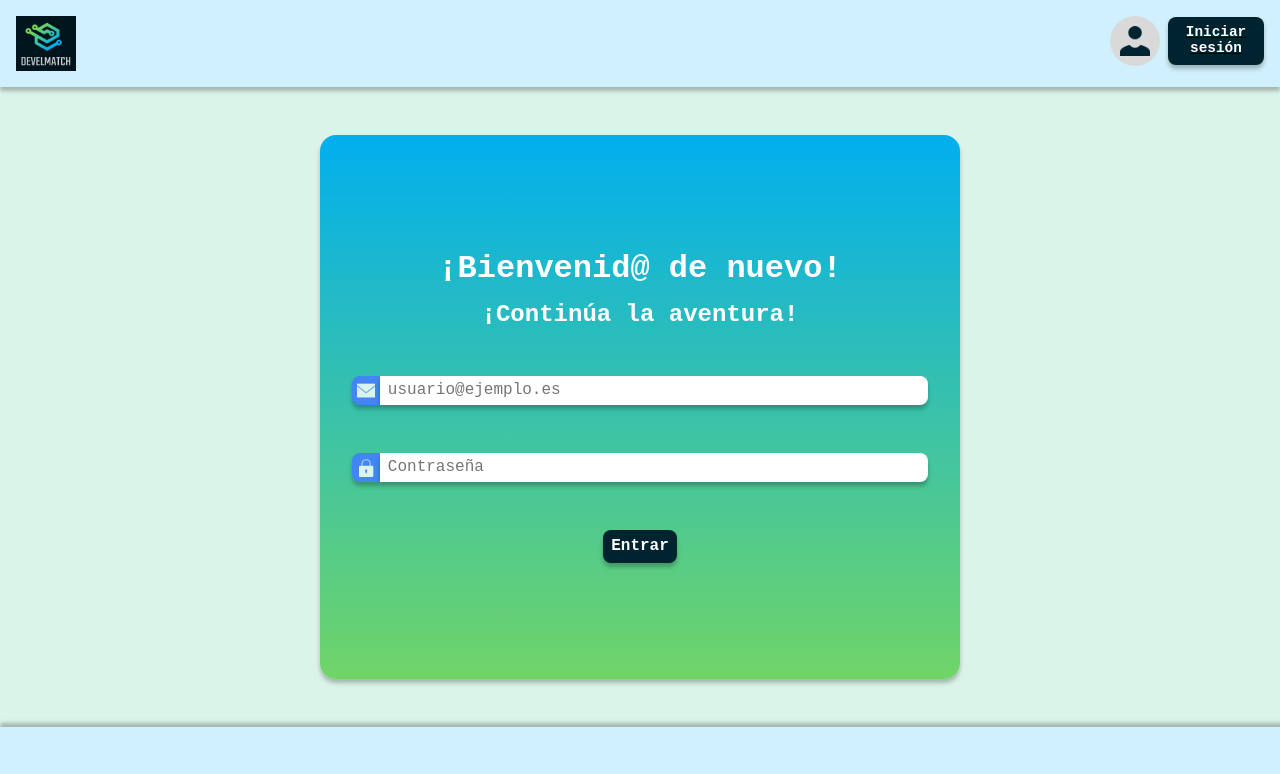
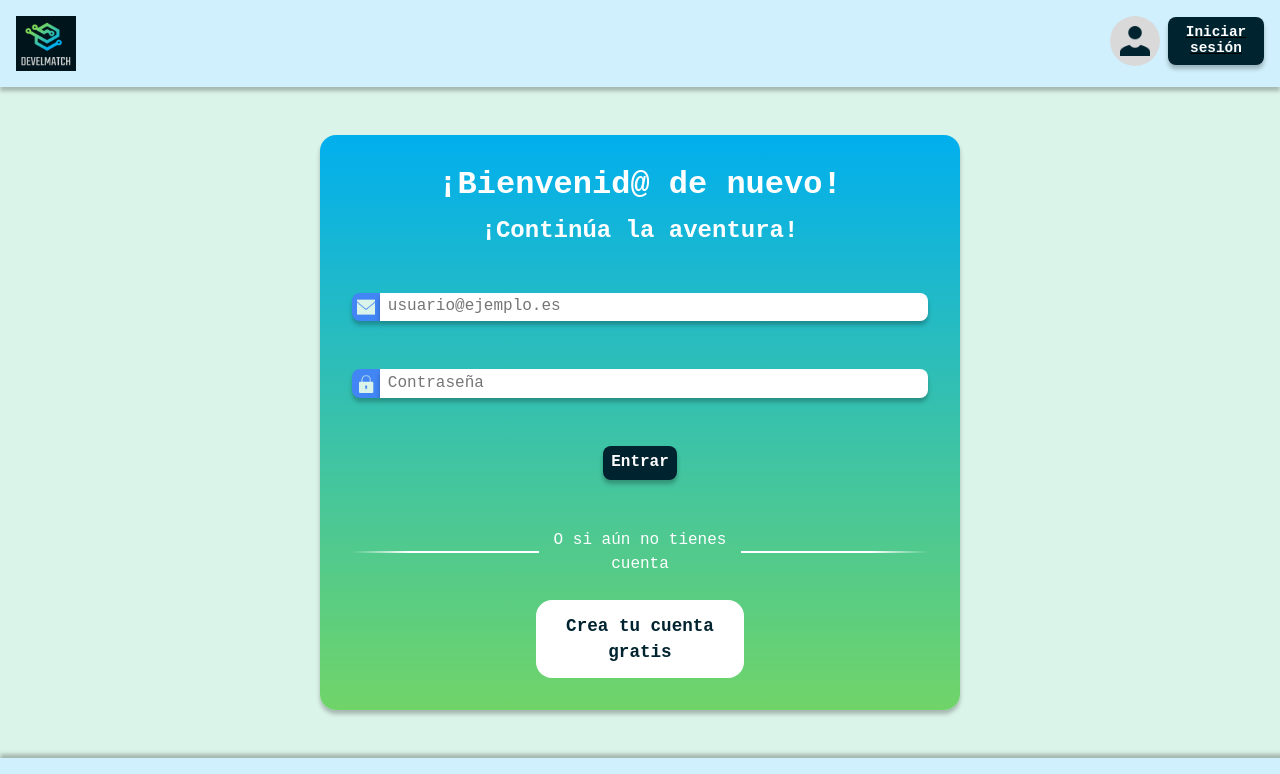
Before and after one commit to JavierBrizuela/exceso_de_iteraciones, a React (Vite) app in the folder Frontend/: page /signin in a window 1280 px wide. Shown: the top 774 px of the page. Built offline with nearby package versions, Linux system fonts and the light colour scheme; a web font is replaced by a local one.

Commit message:
Add 'Create free account' button - Signin

```diff
--- a/Frontend/src/routes/Signin/Signin.css
+++ b/Frontend/src/routes/Signin/Signin.css
@@ -1,5 +1,5 @@
 .form-signin {
-  height: 40rem;
+  min-height: 40rem;
   padding: 3rem;
   display: flex;
   justify-content: center;
@@ -139,6 +139,59 @@
   color: var(--dark-blue);
 }
 
+.signin-wrapper {
+  display: flex;
+  gap: 1.5rem;
+  flex-direction: column;
+  align-items: center;
+  text-align: center;
+  width: 100%;
+}
+
+.left-line-sign {
+  background: linear-gradient(to right, rgba(255, 255, 255, 0), var(--font-color) 30%);
+}
+
+.signin-text-wrapper {
+  display: flex;
+  width: 100%;
+  align-items: center;
+  gap: 0.5rem;
+}
+
+.right-line-sign {
+  background: linear-gradient(to right, var(--font-color) 70%, rgba(255, 255, 255, 0));
+}
+
+.line-sign {
+  display: flex;
+  justify-content: center;
+  align-items: center;
+  height: 2px;
+  width: 100%;
+}
+
+.signin-text {
+  color: var(--font-color);
+  width: 100%;
+}
+
+.account-signin-button {
+  border: none;
+  outline: none;
+  border-radius: 1rem;
+  padding: 0.8rem;
+  color: var(--dark-blue);
+  background-color: var(--font-color);
+  font-weight: bold;
+  width: 13rem;
+  font-size: 1.1rem;
+  display: flex;
+  align-self: center;
+  justify-content: center;
+  text-decoration: none;
+}
+
 @media (max-width: 470px) {
   .form-signup {
     padding: 3rem 1.5rem;
--- a/Frontend/src/routes/Signin/Signin.jsx
+++ b/Frontend/src/routes/Signin/Signin.jsx
@@ -2,7 +2,7 @@ import { useForm } from "react-hook-form";
 import { useState, useContext } from "react";
 import Input from "./components/Input";
 import "./Signin.css";
-import { useNavigate } from "react-router-dom";
+import { useNavigate, Link } from "react-router-dom";
 import { AccessContext } from "../../App";
 
 function Signin() {
@@ -89,6 +89,17 @@ function Signin() {
         <button type="submit" className="register">
           Entrar
         </button>
+
+        <div className="signin-wrapper">
+          <div className="signin-text-wrapper">
+            <span className="line-sign left-line-sign"></span>
+            <p className="signin-text">O si aún no tienes cuenta</p>
+            <span className="line-sign right-line-sign"></span>
+          </div>
+          <Link className="account-signin-button" to={"/signup"}>
+            Crea tu cuenta gratis
+          </Link>
+        </div>
       </form>
     </section>
   );
```
